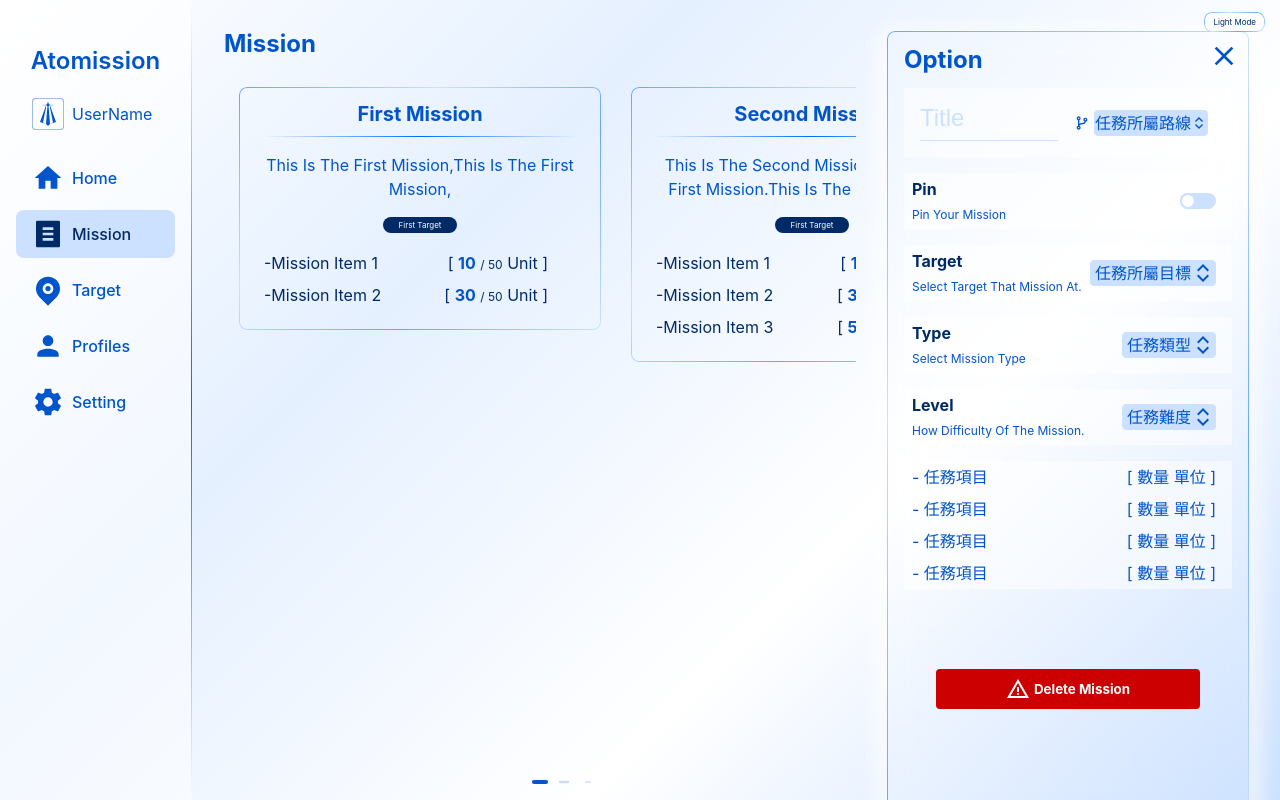
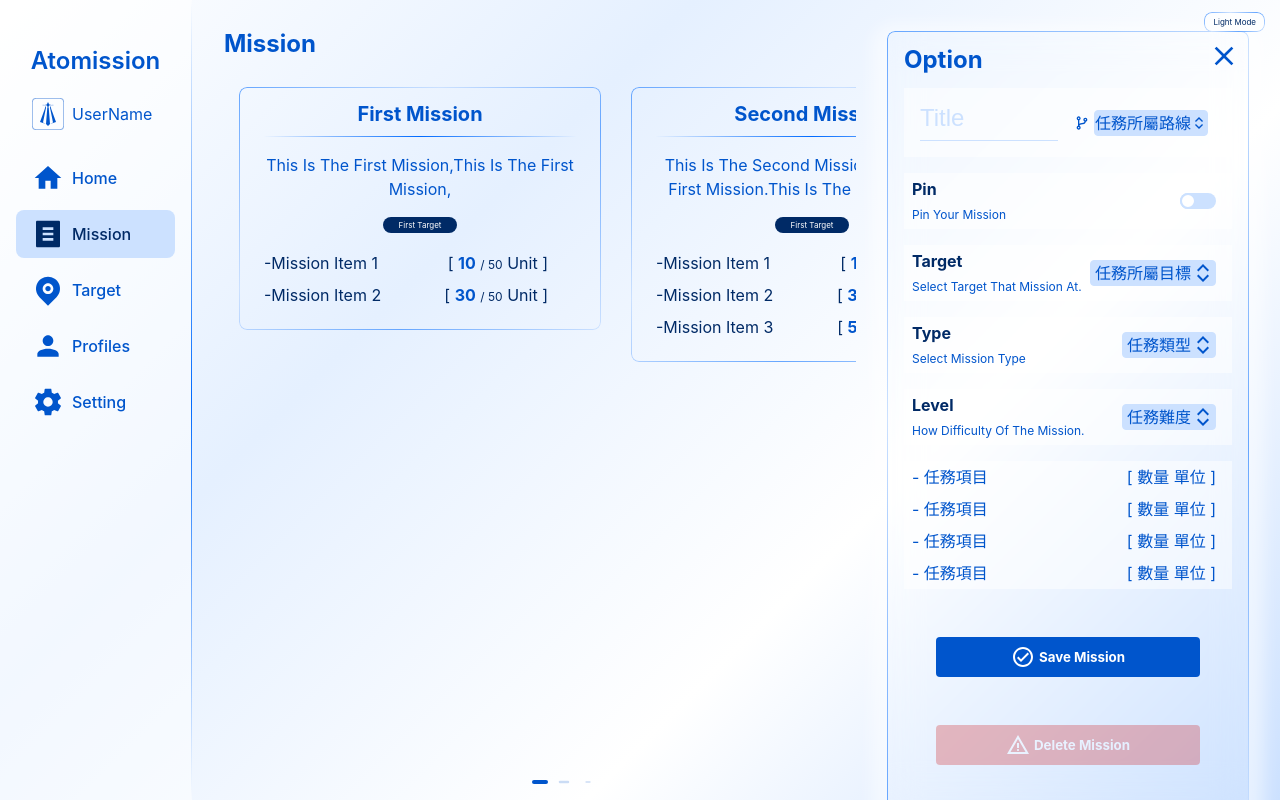
Before and after one commit to silence870121/Atomission, a Vue app: page /missions in a window 1280 px wide. Both pictures are taken after a click on the element 420 px from the left and 208 px from the top of the page. Built offline with nearby package versions, Linux system fonts and the light colour scheme.

Commit message:
feat: add emit & button to option's select component
1. 在 Option 子元件的 Select 元件中加入 emit 功能 以回傳被選用的選項數據。

2. 在 Option 表單底部新增 "保存選項"按鈕並調整按鈕結構與樣式。

issue #44

```diff
--- a/src/components/OptionItem_Select.vue
+++ b/src/components/OptionItem_Select.vue
@@ -11,6 +11,8 @@ const prop = defineProps({
     unit: String,
     iconSize: String,
 })
+const emit = defineEmits(['update'])
+
 
 function openSelect(params) {
     isSelect.value = true
@@ -22,7 +24,8 @@ function toggleSelect(params) {
     isSelect.value = !isSelect.value
 }
 function selectItem(item) {
-    selectValue.value = item
+    emit('update', item)
+    closeSelect()
 }
 document.addEventListener('click', function close() {
     closeSelect()
@@ -37,8 +40,7 @@ document.addEventListener('click', function close() {
         </div>
         <p class="select-unit" v-if="prop.unit">{{ prop.unit }}</p>
         <ul v-if="isSelect" class="select-list">
-            <li v-for="item in prop.items" @click="$emit('return', item), selectItem(item), closeSelect()"
-                :aria-valuetext="item">
+            <li v-for="item in prop.items" @click="selectItem(item)" :aria-valuetext="item">
                 {{ item }}
             </li>
         </ul>
--- a/src/components/Project/MissionOption.vue
+++ b/src/components/Project/MissionOption.vue
@@ -22,7 +22,8 @@ let switchOn = ref(false)
 
             <div class="option-branch">
                 <svg-icon name="branch" size="xs" />
-                <Select :items="selectBranch" icon-size="xs" :selectValue="missionItem.branch" />
+                <Select :items="selectBranch" icon-size="xs" :selectValue="missionItem.branch"
+                    @update="(e) => missionItem.branch = e" />
             </div>
         </div>
         <div class="option-item">
@@ -38,21 +39,24 @@ let switchOn = ref(false)
                 <h3>Target</h3>
                 <p>Select target that mission at. </p>
             </div>
-            <Select :items="selectTarget" icon-size="s" :selectValue="missionItem.fromTarget" />
+            <Select :items="selectTarget" icon-size="s" :selectValue="missionItem.fromTarget"
+                @update="(e) => missionItem.fromTarget = e" />
         </div>
         <div class="option-item">
             <div class="option-info">
                 <h3>Type</h3>
                 <p>Select Mission type</p>
             </div>
-            <Select :items="selectType" icon-size="s" :selectValue="missionItem.type" />
+            <Select :items="selectType" icon-size="s" :selectValue="missionItem.type"
+                @update="(e) => missionItem.type = e" />
         </div>
         <div class="option-item">
             <div class="option-info">
                 <h3>Level</h3>
                 <p>how difficulty of the mission.</p>
             </div>
-            <Select :items="selectLevel" icon-size="s" :selectValue="missionItem.difficulty" />
+            <Select :items="selectLevel" icon-size="s" :selectValue="missionItem.difficulty"
+                @update="(e) => missionItem.difficulty = e" />
         </div>
         <div class="option-item">
             <ul class="option-mission-item">
@@ -62,10 +66,16 @@ let switchOn = ref(false)
                 </li>
             </ul>
         </div>
-        <button class="option-btn">
-            <svg-icon name="warning" size="s" />
-            Delete Mission
-        </button>
+        <div class="option-btn">
+            <button class="option-complete ">
+                <svg-icon name="complete" size="s" />
+                Save Mission
+            </button>
+            <button class="option-delete">
+                <svg-icon name="warning" size="s" />
+                Delete Mission
+            </button>
+        </div>
     </div>
 </template>
 
@@ -150,13 +160,32 @@ let switchOn = ref(false)
 
 .option-btn {
     display: flex;
+    flex-direction: column;
+    gap: 1rem;
+    margin-top: 2rem;
+    padding: 0 2rem;
+}
+
+.option-btn button {
+    display: flex;
     justify-content: center;
     align-items: center;
     gap: 0.25rem;
     font-weight: bold;
+    padding: 0.5rem;
+    color: var(--on-primary-color);
+    background-color: var(--primary-color);
+}
+
+.option-btn .option-delete {
+    opacity: 0.25;
+    margin-top: 2rem;
     color: var(--on-primary-color);
     background-color: var(--error-color);
-    padding: 0.5rem;
-    margin: 4rem 2rem;
+    transition: opacity 500ms linear;
+}
+
+.option-btn .option-delete:hover {
+    opacity: 1;
 }
 </style>
```
